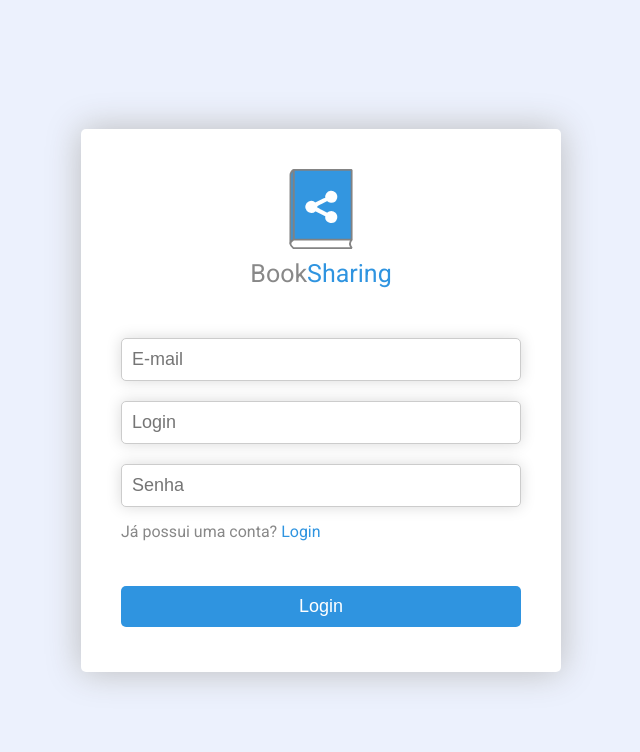
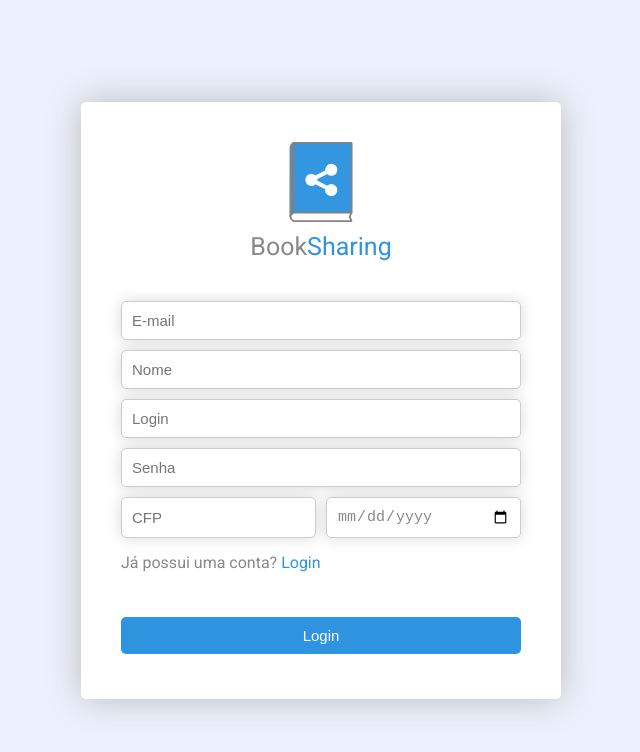
Before and after one commit to rainanDeveloper/bookSharing, a React (Create React App) app in the folder frontend/: page /SignUp in a window 1280 px wide. Shown: the top 752 px of the page, without its empty margins (319-959 px from the left). Built offline with nearby package versions, Linux system fonts and the light colour scheme.

Commit message:
SignUp page modified

```diff
--- a/frontend/src/App.css
+++ b/frontend/src/App.css
@@ -75,8 +75,12 @@ input {
   margin: 5px 0;
   font-size: 15px;
   color: #888;
-  font-size: 18px;
+  font-size: 15px;
   box-shadow: 0 0 15px rgba(0, 0, 0, 0.15);
+}
+
+input:focus {
+  border: solid 1px #2f94e0;
 }
 
 button {
@@ -89,7 +93,6 @@ button {
   background-color: #2f94e0;
   border-radius: 5px;
   font-size: 15px;
-  font-size: 18px;
   transition: filter ease-in-out 0.2s;
 }
 
--- a/frontend/src/components/Login/styles.css
+++ b/frontend/src/components/Login/styles.css
@@ -17,12 +17,12 @@ div.LoginForm {
 }
 
 div.LoginForm .projectTitle {
-    padding-bottom: 35px;
+    padding-bottom: 25px;
 }
 
 
 div.LoginForm input + input {
-    margin-top: 15px;
+    margin-top: 5px;
 }
 
 div.LoginForm p {
@@ -32,3 +32,9 @@ div.LoginForm p {
 .loginButton {
     margin-top: 35px;
 }
+
+.input-group {
+    display: grid;
+    grid-template-columns: 1fr 1fr;
+    grid-gap: 10px;
+}
--- a/frontend/src/components/SignUp/index.js
+++ b/frontend/src/components/SignUp/index.js
@@ -9,8 +9,13 @@ function Login() {
         <h1 className="projectTitle"><img src={logo} alt=""/><p>Book<span>Sharing</span></p></h1>
         <form>
           <input placeholder="E-mail"/>
+          <input placeholder="Nome"/>
           <input placeholder="Login"/>
           <input type="password" placeholder="Senha"/>
+          <div className="input-group">
+            <input type="text" placeholder="CFP"/>
+            <input type="date"/>
+          </div>
           <p>Já possui uma conta? <a href="/">Login</a></p>
           <button className="loginButton">Login</button>
         </form>
```
Also changed, not shown: frontend/public/robots.txt (deleted).
